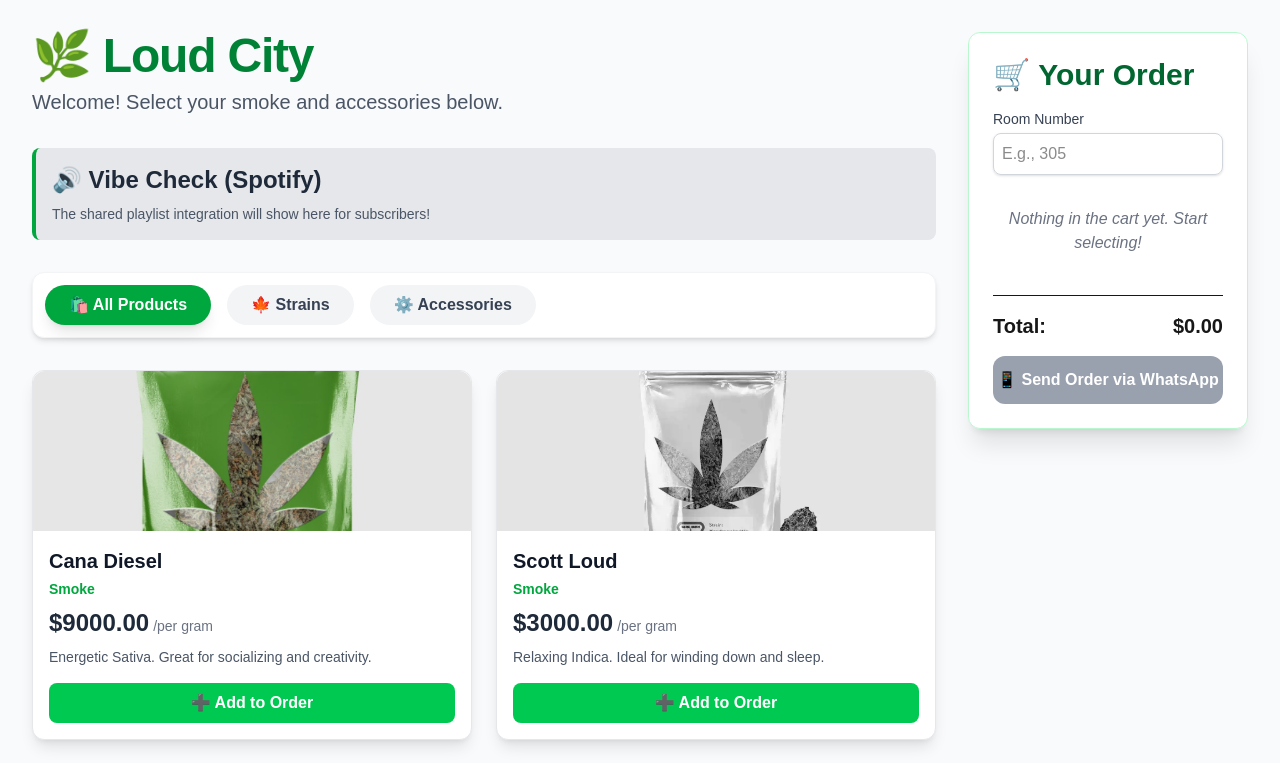
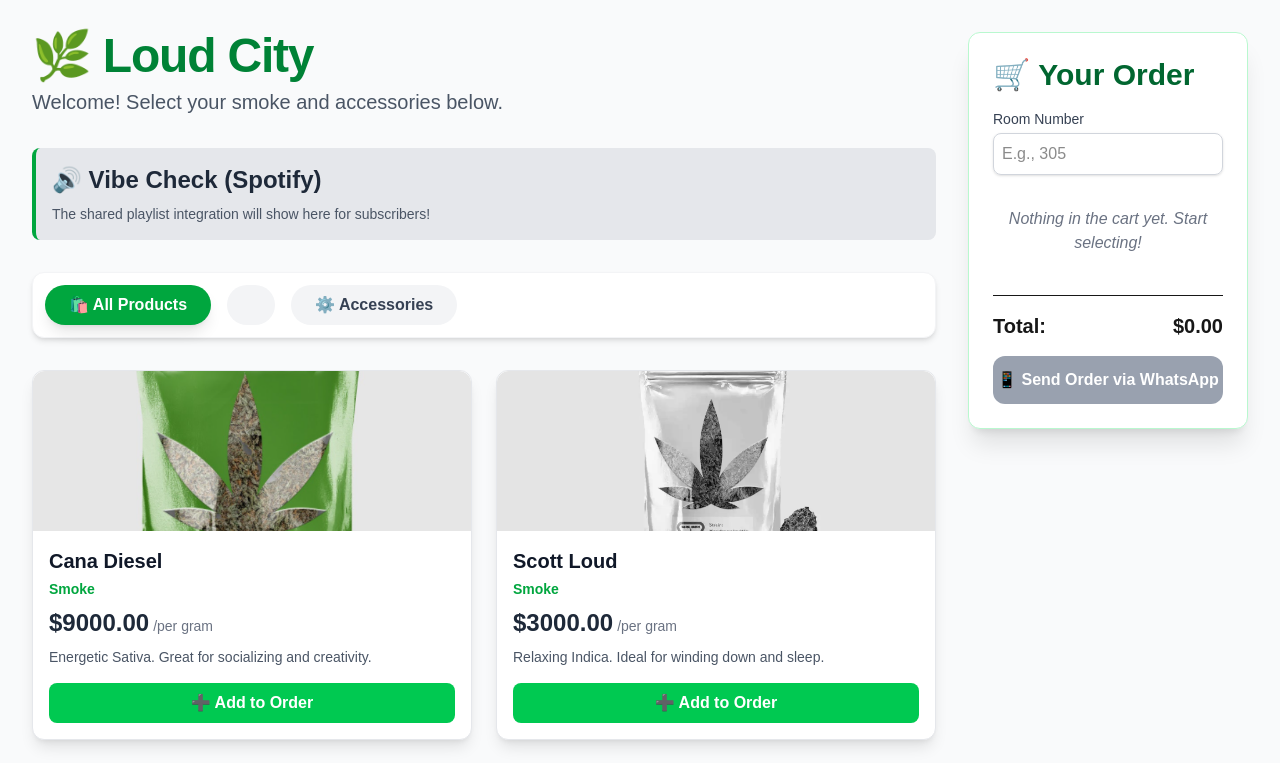
Before and after one commit to Buttons-Tech/loud_city, a Next.js app: page / in a window 1280 px wide. Shown: the top 763 px of the page. Built offline with nearby package versions, Linux system fonts and the light colour scheme.

Commit message:
fixed categries errr

```diff
--- a/app/page.tsx
+++ b/app/page.tsx
@@ -98,7 +98,7 @@ export default function LoudCity() {
 
           {/* ⭐️ NEW: Category Selector */}
           <div className="flex space-x-4 mb-8 p-3 bg-white rounded-xl shadow-md border border-gray-100">
-            {(['All', 'Strain', 'Accessory'] as FilterCategory[]).map(category => (
+            {(['All', 'Smoke', 'Accessory'] as FilterCategory[]).map(category => (
               <button
                 key={category}
                 onClick={() => setCategoryFilter(category)}
```
